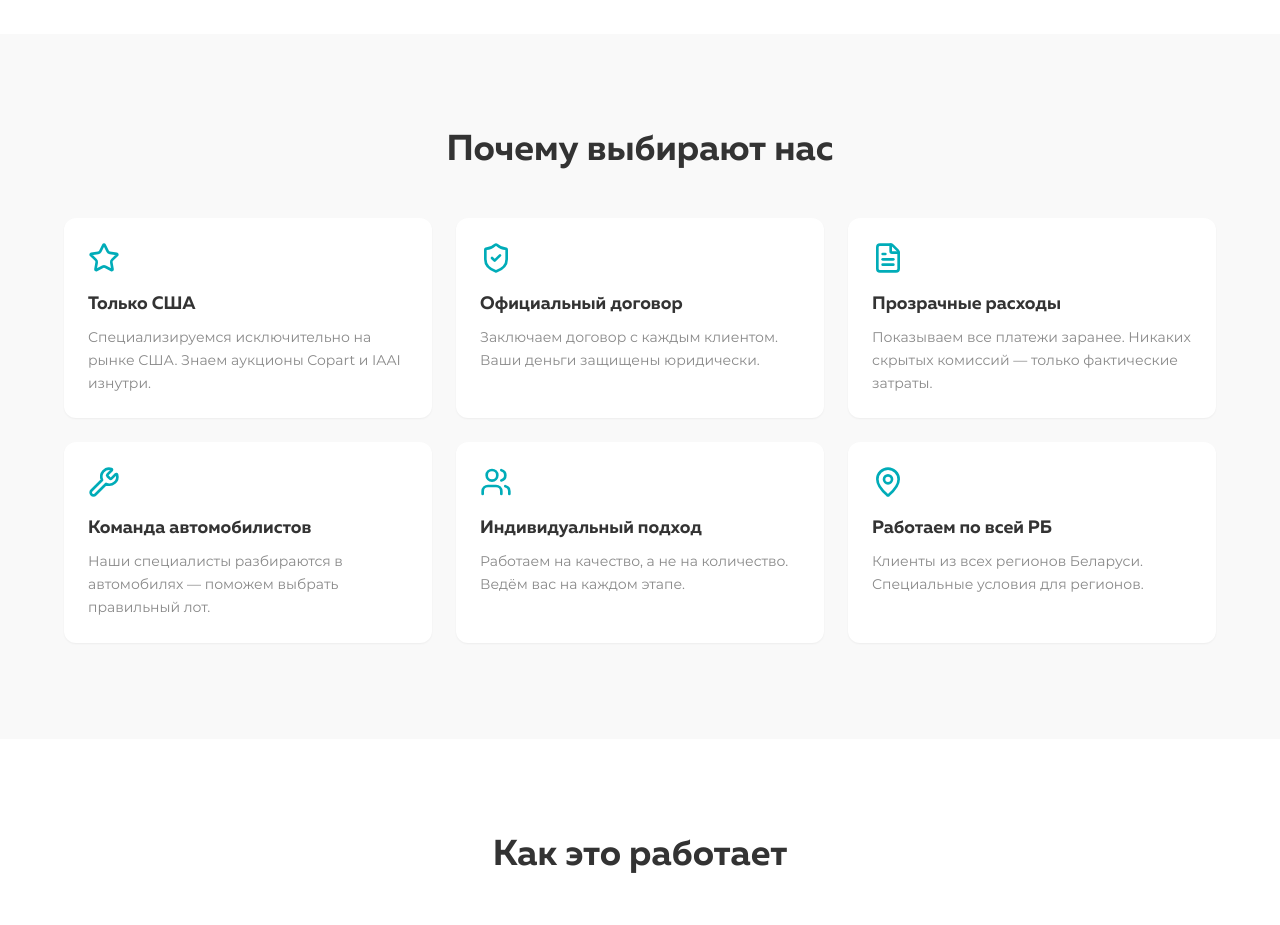
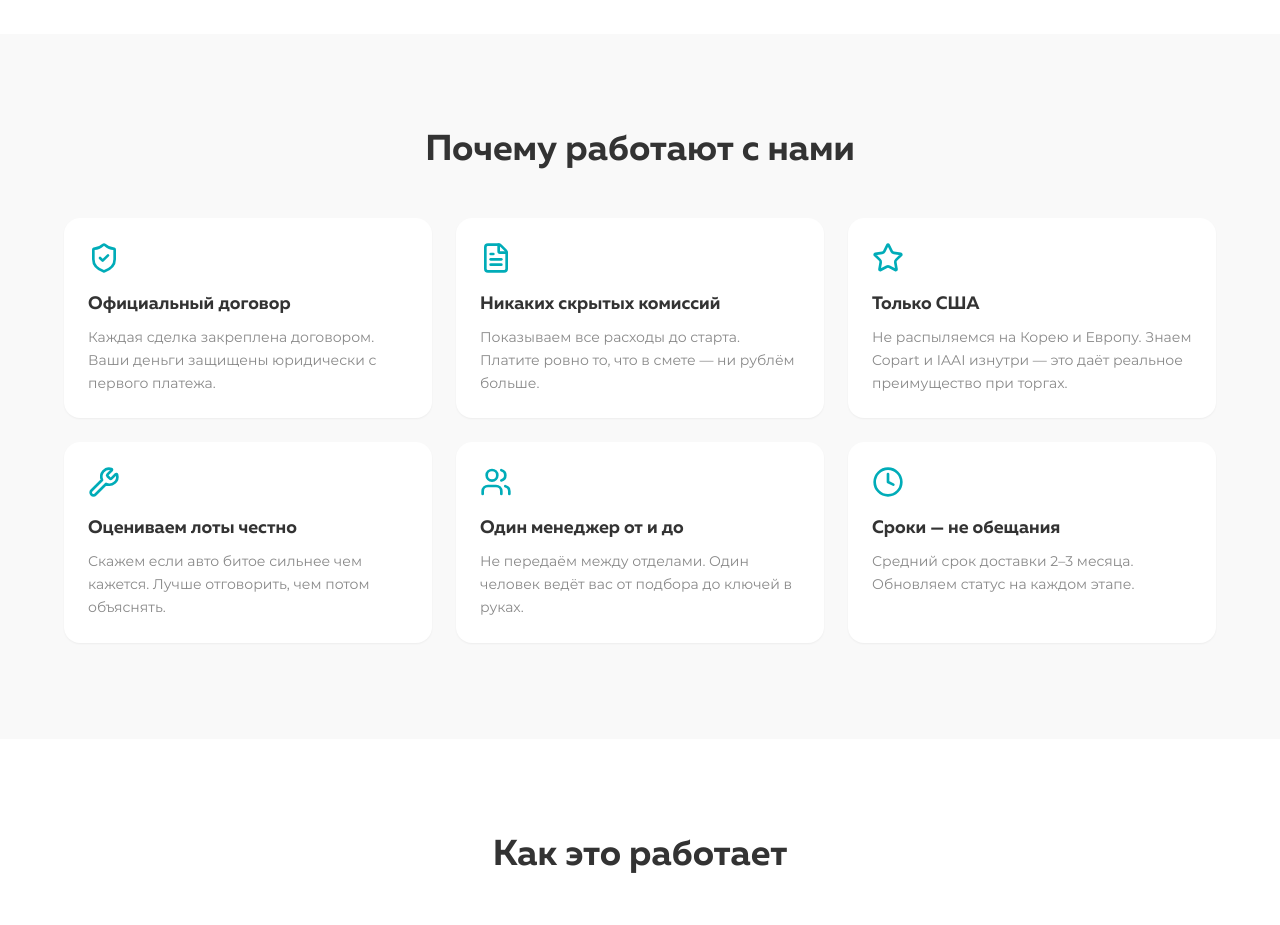
Before and after one commit to idzvilla/pmcars, a Next.js app: page / in a window 1280 px wide. Shown: the part 1480-2405 px from the top of the page. Built offline with nearby package versions, Linux system fonts and the light colour scheme.

Commit message:
feat: update advantages copy and heading

```diff
--- a/src/components/sections/AdvantagesSection.tsx
+++ b/src/components/sections/AdvantagesSection.tsx
@@ -1,36 +1,36 @@
 // src/components/sections/AdvantagesSection.tsx
-import { ShieldCheck, Users, FileText, Star, MapPin, Wrench } from 'lucide-react'
+import { ShieldCheck, FileText, Star, Wrench, Users, Clock } from 'lucide-react'
 
 const advantages = [
   {
-    icon: Star,
-    title: 'Только США',
-    text: 'Специализируемся исключительно на рынке США. Знаем аукционы Copart и IAAI изнутри.',
-  },
-  {
     icon: ShieldCheck,
     title: 'Официальный договор',
-    text: 'Заключаем договор с каждым клиентом. Ваши деньги защищены юридически.',
+    text: 'Каждая сделка закреплена договором. Ваши деньги защищены юридически с первого платежа.',
   },
   {
     icon: FileText,
-    title: 'Прозрачные расходы',
-    text: 'Показываем все платежи заранее. Никаких скрытых комиссий — только фактические затраты.',
+    title: 'Никаких скрытых комиссий',
+    text: 'Показываем все расходы до старта. Платите ровно то, что в смете — ни рублём больше.',
+  },
+  {
+    icon: Star,
+    title: 'Только США',
+    text: 'Не распыляемся на Корею и Европу. Знаем Copart и IAAI изнутри — это даёт реальное преимущество при торгах.',
   },
   {
     icon: Wrench,
-    title: 'Команда автомобилистов',
-    text: 'Наши специалисты разбираются в автомобилях — поможем выбрать правильный лот.',
+    title: 'Оцениваем лоты честно',
+    text: 'Скажем если авто битое сильнее чем кажется. Лучше отговорить, чем потом объяснять.',
   },
   {
     icon: Users,
-    title: 'Индивидуальный подход',
-    text: 'Работаем на качество, а не на количество. Ведём вас на каждом этапе.',
+    title: 'Один менеджер от и до',
+    text: 'Не передаём между отделами. Один человек ведёт вас от подбора до ключей в руках.',
   },
   {
-    icon: MapPin,
-    title: 'Работаем по всей РБ',
-    text: 'Клиенты из всех регионов Беларуси. Специальные условия для регионов.',
+    icon: Clock,
+    title: 'Сроки — не обещания',
+    text: 'Средний срок доставки 2–3 месяца. Обновляем статус на каждом этапе.',
   },
 ]
 
@@ -39,11 +39,11 @@ export default function AdvantagesSection() {
     <section className="bg-light-bg py-16 md:py-24">
       <div className="container">
         <h2 className="font-muller font-bold text-3xl md:text-4xl text-body text-center mb-12">
-          Почему выбирают нас
+          Почему работают с нами
         </h2>
         <div className="grid grid-cols-1 sm:grid-cols-2 lg:grid-cols-3 gap-6">
           {advantages.map((a) => (
-            <div key={a.title} className="bg-white rounded-xl p-6 shadow-sm hover:shadow-md transition-shadow">
+            <div key={a.title} className="bg-white rounded-2xl p-6 shadow-sm hover:shadow-md transition-shadow">
               <a.icon size={32} className="text-primary mb-4" />
               <h3 className="font-muller font-bold text-lg text-body mb-2">{a.title}</h3>
               <p className="font-montserrat text-sm text-muted leading-relaxed">{a.text}</p>
```
